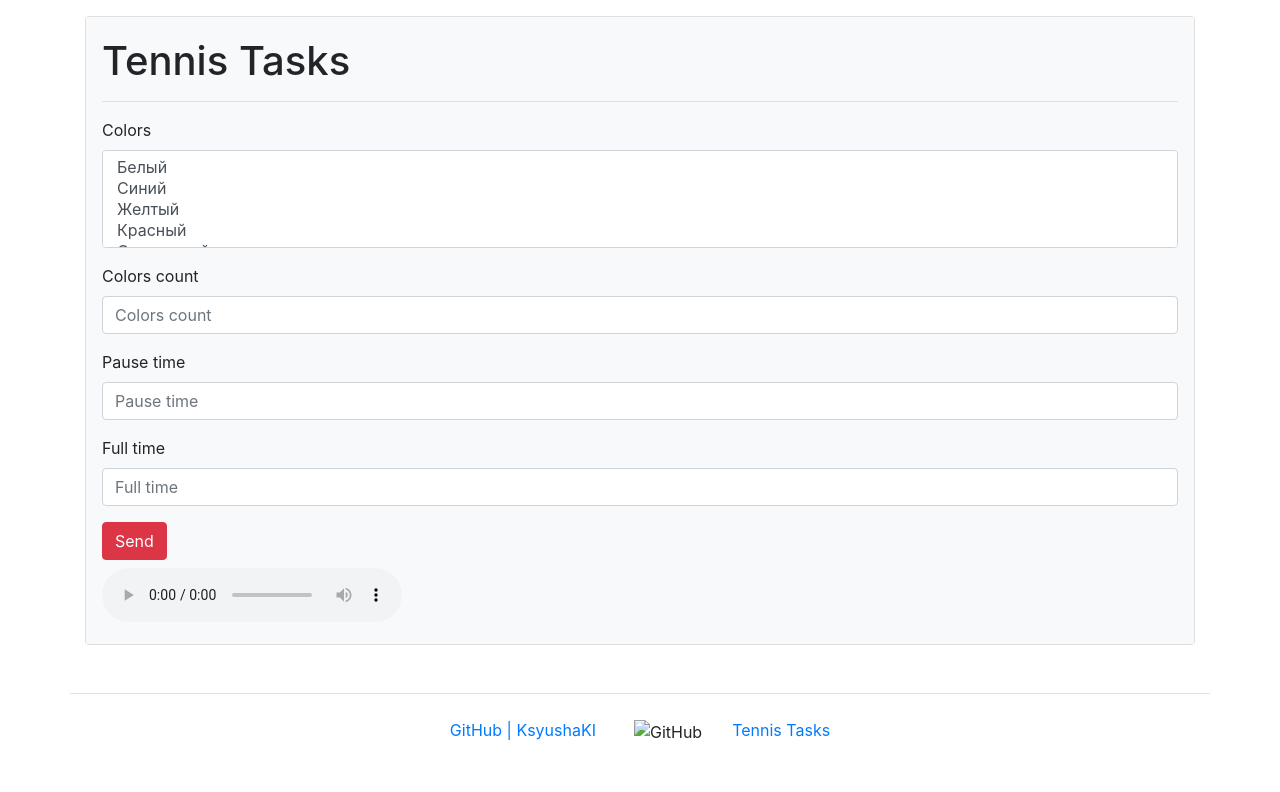
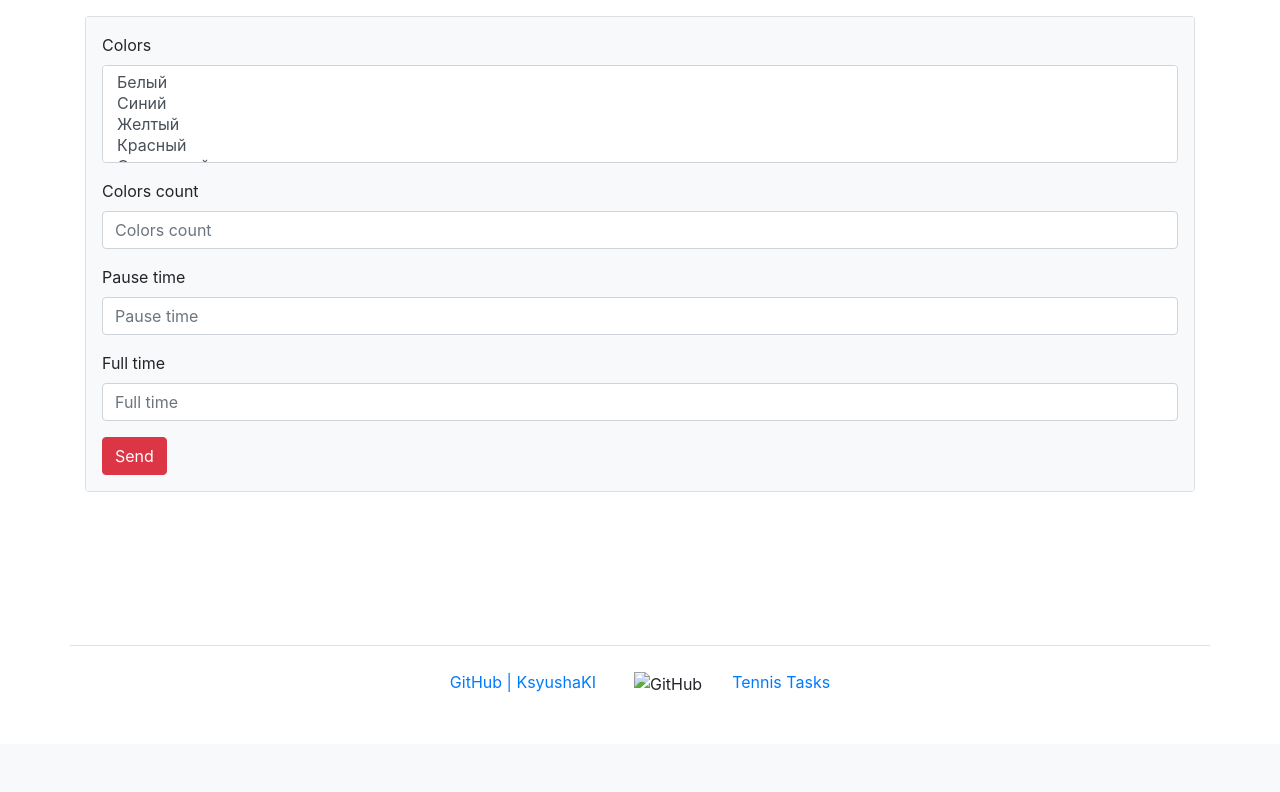
Before and after one commit to KsyushaKI/tennis-tasks, a Django app: page / in a window 1280 px wide. Shown: the part 56-848 px from the top of the page. After the commit the page ends 748 px from the top, so only its background shows below. Run offline with Django 4.2, Linux system fonts and the light colour scheme; some libraries are stand-ins or nearby versions.

Commit message:
refactore

```diff
--- a/tenis_tasks/forms.py
+++ b/tenis_tasks/forms.py
@@ -16,5 +16,3 @@ class SelectionOfParameters(forms.Form):
     colors_count = forms.IntegerField(required=True)
     pause_time = forms.IntegerField(required=True)
     full_time = forms.IntegerField(required=True)
-
-#  initial='00:00:00'
--- a/tenis_tasks/templates/index.html
+++ b/tenis_tasks/templates/index.html
@@ -5,23 +5,20 @@
 {% block content %}
 <div class="card">
   <div class="card-body p-3 bg-light">
-    <h1 class="my-1 display-5">Tennis Tasks</h1>
-      <hr>
     {% if form %}
     <form method="post">
       {% csrf_token %}
       {% bootstrap_form form %}
       <input class="btn btn-danger" type="submit" value="Send">
     </form>
-    {% endif %}
 
-    <h1>{{ data }} </h1>
-    <h1>{{ path }}</h1>
-
+    {% else %}
     <audio controls>
       <source src="{% static "output.mp3" %}">
     </audio>
-
+    <hr>
+    <p><a class="btn btn-outline-secondary" href="{% url 'home' %}">Back to the main page</a></p>
+    {% endif %}
   </div>
 </div>
 {% endblock %}
--- a/tenis_tasks/views.py
+++ b/tenis_tasks/views.py
@@ -5,7 +5,6 @@ from pydub import AudioSegment
 from gtts import gTTS
 import random
 import os
-from django.http import FileResponse
 
 
 class IndexView(FormView):
@@ -18,8 +17,6 @@ class IndexView(FormView):
 
         if form.is_valid():
 
-            data = form.cleaned_data
-
             colors = form.cleaned_data.get('colors')
             colors_count = form.cleaned_data.get('colors_count')
             pause_time = form.cleaned_data.get('pause_time')
@@ -28,7 +25,6 @@ class IndexView(FormView):
             count_repeat_colors = full_time // pause_time
             colors_audio_dir = f"{os.getcwd()}/tenis_tasks/colors_audio/"
             final_dir = f"{os.getcwd()}/tenis_tasks/media/"
-            path_to_resul_file = final_dir + "output.mp3"
 
             for dir in [colors_audio_dir, final_dir]:
                 if not os.path.exists(dir):
@@ -49,8 +45,5 @@ class IndexView(FormView):
             for sound in sounds[1:]:
                 combined_sound += sound + AudioSegment.silent(pause_time * 1000)
             combined_sound.export(final_dir + "output.mp3", format="mp3")
-            response = FileResponse(open(path_to_resul_file, 'rb'))
 
-            # os.remove(dir)
-
-        return render(request, 'index.html', {'data': data, 'path': f'{os.getcwd()}/tenis_tasks/media/output.mp3'})
+        return render(request, 'index.html')
```
Also changed, not shown: 13 other files.
